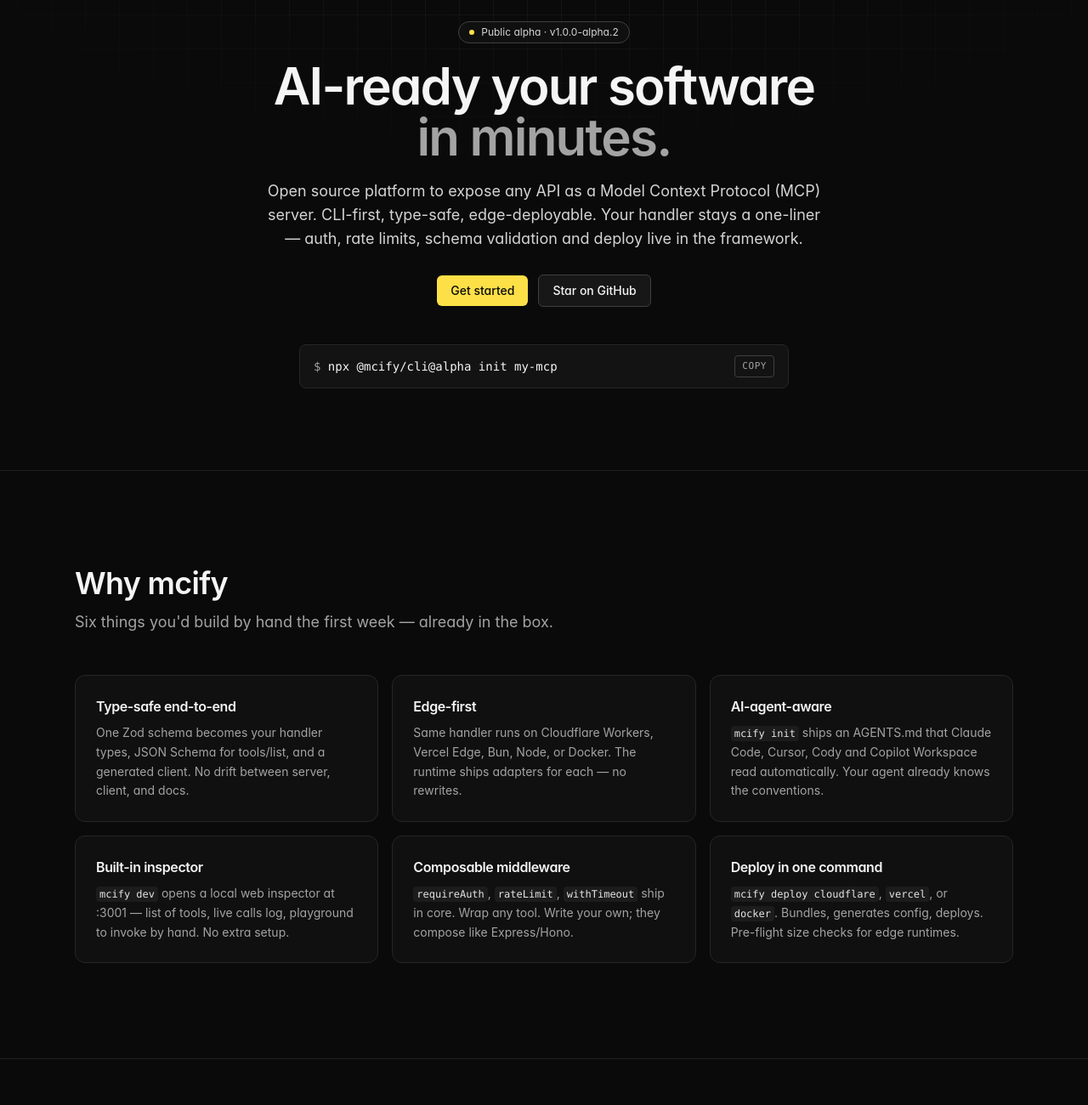
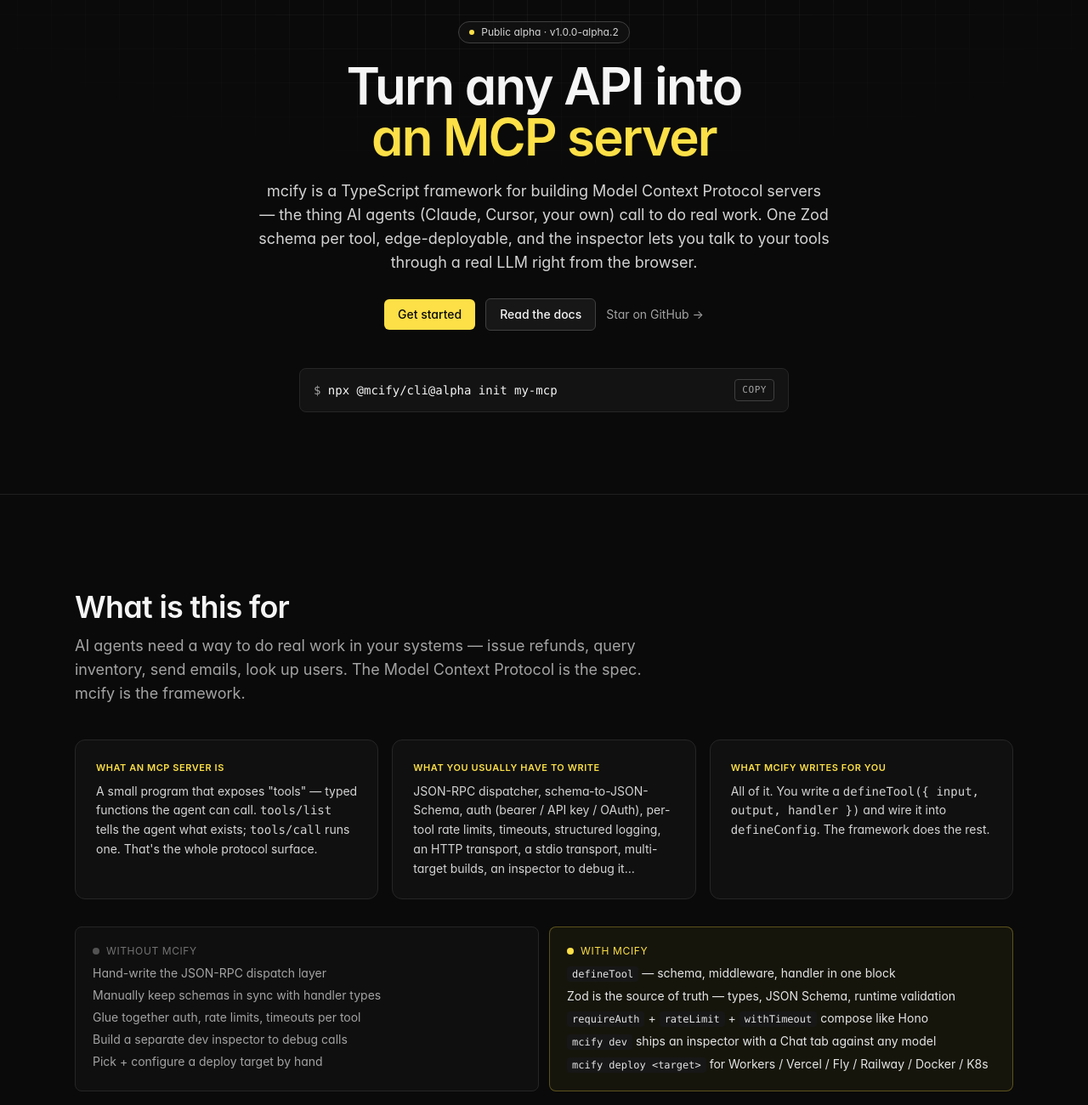
Before and after one commit to Lelemon-studio/mcify, an Astro site in the folder apps/web/: page / in a window 1280 px wide. Shown: the part 160-1460 px from the top of the page at 85% size. Built offline with nearby package versions, Linux system fonts and the light colour scheme; Astro itself is replaced by a stand-in of ours; no server answers; a web font is replaced by a local one.

Commit message:
feat(web): friendlier landing — explain what mcify does, link docs
Hero rewritten to explain the actual job ("Turn any API into an MCP
server") instead of the vague "AI-ready your software." Subheading
now names the protocol (MCP), names the consumers (Claude, Cursor,
your own agents), and points at the inspector's chat tab. Buttons
land on docs.mcify.dev/start/install/ instead of an in-page anchor.

New WhatIsMcp section between Hero and Features. Three short cards —
"what an MCP server is" / "what you usually have to write" / "what
mcify writes for you" — followed by a side-by-side "without mcify
vs with mcify" so the value-add is visible in 5 seconds.

Examples updated: Bsale and Fintoc are now `available` (not planned),
linking to their actual GitHub paths. Khipu summary tightened.

CTA gains a docs.mcify.dev anchor + a footnote pointing at
/llms-full.txt and the AI-ready prompts now that the docs site is
live. Nav's Docs link goes to docs.mcify.dev (was the README).

```diff
--- a/apps/web/src/components/CTA.astro
+++ b/apps/web/src/components/CTA.astro
@@ -6,18 +6,33 @@
     <div class="rounded-2xl border border-ink-800 bg-gradient-to-br from-ink-900 to-ink-950 p-10 text-center md:p-14">
       <h2 class="text-2xl font-semibold tracking-tight2 md:text-3xl">Try it in 60 seconds</h2>
       <p class="mx-auto mt-3 max-w-xl text-sm text-ink-400">
-        Public alpha. Apache 2.0. Built for LATAM developers and any team with a TypeScript backend that wants to expose itself to AI agents the right way.
+        Public alpha. Apache 2.0. Built for any team with a TypeScript backend that
+        wants to expose itself to AI agents the right way.
       </p>
       <div class="mx-auto mt-6 max-w-md rounded-lg border border-ink-800 bg-ink-950/80 px-4 py-3 text-left font-mono text-sm">
         <span class="text-ink-500">$</span> npx @mcify/cli@alpha init my-mcp
       </div>
       <div class="mt-6 flex flex-col items-center gap-3 md:flex-row md:justify-center">
-        <a class="btn-primary" href="https://github.com/Lelemon-studio/mcify" rel="noreferrer noopener" target="_blank">
+        <a class="btn-primary" href="https://docs.mcify.dev/start/install/">Read the docs</a>
+        <a
+          class="btn-secondary"
+          href="https://github.com/Lelemon-studio/mcify"
+          rel="noreferrer noopener"
+          target="_blank"
+        >
           View on GitHub
         </a>
-        <a class="btn-secondary" href="https://www.npmjs.com/package/@mcify/cli" rel="noreferrer noopener" target="_blank">
-          @mcify/cli on npm
-        </a>
+      </div>
+
+      <div class="mt-8 border-t border-ink-800 pt-6">
+        <p class="mx-auto max-w-2xl text-xs text-ink-500">
+          The whole docs site is also available as
+          <a class="text-accent hover:underline" href="https://docs.mcify.dev/llms-full.txt">/llms-full.txt</a>
+          — paste that URL into Claude or Cursor and the model has every page in context.
+          Try the
+          <a class="text-accent hover:underline" href="https://docs.mcify.dev/prompts/how-to-use/">copy-paste AI prompts</a>
+          for adding tools and wrapping APIs.
+        </p>
       </div>
     </div>
   </div>
--- a/apps/web/src/components/Examples.astro
+++ b/apps/web/src/components/Examples.astro
@@ -2,24 +2,24 @@
 const examples = [
   {
     name: 'Khipu',
-    summary: 'Chilean payment links — sandbox-ready reference connector with two tools and a Zod-validated client.',
+    summary: 'Chilean payment links — two tools (create, status), bearer auth, fetch-mocked tests. The canonical "wrap a payment API" reference.',
     href: 'https://github.com/Lelemon-studio/mcify/tree/main/packages/examples/khipu',
     template: 'mcify init my-server --template example-khipu',
     status: 'available',
   },
   {
     name: 'Bsale',
-    summary: 'Chilean DTE / billing — emit invoices, list documents, look up clients.',
-    href: '#',
+    summary: 'Chilean DTE / facturación electrónica — four tools: emit_dte, list_invoices, get_invoice, list_clients. Lower rate-limit on emit because DTEs have legal weight.',
+    href: 'https://github.com/Lelemon-studio/mcify/tree/main/packages/examples/bsale',
     template: '',
-    status: 'planned',
+    status: 'available',
   },
   {
     name: 'Fintoc',
-    summary: 'Banking aggregation across Chile and Mexico — list accounts, list movements, balances.',
-    href: '#',
+    summary: 'Open banking for Chile and México — list accounts, list movements, get balance. Two-credential auth: org secret_key on the server, per-user link_token as a tool input.',
+    href: 'https://github.com/Lelemon-studio/mcify/tree/main/packages/examples/fintoc',
     template: '',
-    status: 'planned',
+    status: 'available',
   },
 ];
 ---
@@ -45,7 +45,9 @@
           <p class="mb-4 flex-1 text-sm leading-relaxed text-ink-400">{e.summary}</p>
           {e.status === 'available' ? (
             <>
-              <code class="mb-3 block overflow-x-auto rounded-md bg-ink-950 p-2 font-mono text-[11.5px] text-ink-200">{e.template}</code>
+              {e.template && (
+                <code class="mb-3 block overflow-x-auto rounded-md bg-ink-950 p-2 font-mono text-[11.5px] text-ink-200">{e.template}</code>
+              )}
               <a class="text-xs text-accent hover:underline" href={e.href} rel="noreferrer noopener" target="_blank">
                 Source on GitHub →
               </a>
--- a/apps/web/src/components/Hero.astro
+++ b/apps/web/src/components/Hero.astro
@@ -15,25 +15,27 @@
       </div>
 
       <h1 class="text-4xl font-semibold tracking-tight3 md:text-6xl">
-        AI-ready your software<br />
-        <span class="text-ink-400">in minutes.</span>
+        Turn any API into<br />
+        <span class="text-accent">an MCP server</span>
       </h1>
 
       <p class="max-w-2xl text-base text-ink-300 md:text-lg">
-        Open source platform to expose any API as a Model Context Protocol (MCP) server.
-        CLI-first, type-safe, edge-deployable. Your handler stays a one-liner — auth,
-        rate limits, schema validation and deploy live in the framework.
+        mcify is a TypeScript framework for building Model Context Protocol servers — the
+        thing AI agents (Claude, Cursor, your own) call to do real work. One Zod schema
+        per tool, edge-deployable, and the inspector lets you talk to your tools through
+        a real LLM right from the browser.
       </p>
 
       <div class="mt-2 flex flex-col items-start gap-3 md:flex-row md:items-center">
-        <a class="btn-primary" href="#quick-start">Get started</a>
+        <a class="btn-primary" href="https://docs.mcify.dev/start/install/">Get started</a>
+        <a class="btn-secondary" href="https://docs.mcify.dev">Read the docs</a>
         <a
-          class="btn-secondary"
+          class="text-sm text-ink-400 hover:text-ink-100"
           href="https://github.com/Lelemon-studio/mcify"
           rel="noreferrer noopener"
           target="_blank"
         >
-          Star on GitHub
+          Star on GitHub →
         </a>
       </div>
 
--- a/apps/web/src/components/Nav.astro
+++ b/apps/web/src/components/Nav.astro
@@ -24,10 +24,8 @@
         npm
       </a>
       <a
-        href="https://github.com/Lelemon-studio/mcify#readme"
+        href="https://docs.mcify.dev"
         class="rounded-md px-3 py-1.5 text-sm text-ink-300 hover:bg-ink-800 hover:text-ink-100"
-        rel="noreferrer noopener"
-        target="_blank"
       >
         Docs
       </a>
--- /dev/null
+++ b/apps/web/src/components/WhatIsMcp.astro
@@ -0,0 +1,69 @@
+---
+const facts = [
+  {
+    label: 'What an MCP server is',
+    body:
+      'A small program that exposes "tools" — typed functions the agent can call. <code>tools/list</code> tells the agent what exists; <code>tools/call</code> runs one. That\'s the whole protocol surface.',
+  },
+  {
+    label: 'What you usually have to write',
+    body:
+      'JSON-RPC dispatcher, schema-to-JSON-Schema, auth (bearer / API key / OAuth), per-tool rate limits, timeouts, structured logging, an HTTP transport, a stdio transport, multi-target builds, an inspector to debug it…',
+  },
+  {
+    label: 'What mcify writes for you',
+    body:
+      'All of it. You write a <code>defineTool({ input, output, handler })</code> and wire it into <code>defineConfig</code>. The framework does the rest.',
+  },
+];
+---
+
+<section class="section border-t border-ink-800/80">
+  <div class="container-wide">
+    <div class="mb-10">
+      <h2 class="section-title">What is this for</h2>
+      <p class="section-lead">
+        AI agents need a way to do real work in your systems — issue refunds, query inventory,
+        send emails, look up users. The Model Context Protocol is the spec. mcify is the framework.
+      </p>
+    </div>
+
+    <div class="grid gap-4 md:grid-cols-3">
+      {facts.map((f) => (
+        <div class="card">
+          <div class="mb-2 text-[11px] font-semibold uppercase tracking-wider text-accent">{f.label}</div>
+          <p class="text-sm leading-relaxed text-ink-300" set:html={f.body}></p>
+        </div>
+      ))}
+    </div>
+
+    <div class="mt-8 grid gap-3 md:grid-cols-2">
+      <div class="rounded-lg border border-ink-800 bg-ink-900/40 p-5">
+        <div class="mb-2 flex items-center gap-2 text-xs uppercase tracking-wider text-ink-500">
+          <span class="inline-block h-2 w-2 rounded-full bg-ink-600"></span>
+          Without mcify
+        </div>
+        <ul class="space-y-1.5 text-sm text-ink-400">
+          <li>Hand-write the JSON-RPC dispatch layer</li>
+          <li>Manually keep schemas in sync with handler types</li>
+          <li>Glue together auth, rate limits, timeouts per tool</li>
+          <li>Build a separate dev inspector to debug calls</li>
+          <li>Pick + configure a deploy target by hand</li>
+        </ul>
+      </div>
+      <div class="rounded-lg border border-accent/30 bg-accent/5 p-5">
+        <div class="mb-2 flex items-center gap-2 text-xs uppercase tracking-wider text-accent">
+          <span class="inline-block h-2 w-2 rounded-full bg-accent"></span>
+          With mcify
+        </div>
+        <ul class="space-y-1.5 text-sm text-ink-200">
+          <li><code class="rounded bg-ink-900 px-1.5 py-0.5 text-[12px]">defineTool</code> — schema, middleware, handler in one block</li>
+          <li>Zod is the source of truth — types, JSON Schema, runtime validation</li>
+          <li><code class="rounded bg-ink-900 px-1.5 py-0.5 text-[12px]">requireAuth</code> + <code class="rounded bg-ink-900 px-1.5 py-0.5 text-[12px]">rateLimit</code> + <code class="rounded bg-ink-900 px-1.5 py-0.5 text-[12px]">withTimeout</code> compose like Hono</li>
+          <li><code class="rounded bg-ink-900 px-1.5 py-0.5 text-[12px]">mcify dev</code> ships an inspector with a Chat tab against any model</li>
+          <li><code class="rounded bg-ink-900 px-1.5 py-0.5 text-[12px]">mcify deploy &lt;target&gt;</code> for Workers / Vercel / Fly / Railway / Docker / K8s</li>
+        </ul>
+      </div>
+    </div>
+  </div>
+</section>
--- a/apps/web/src/pages/index.astro
+++ b/apps/web/src/pages/index.astro
@@ -2,6 +2,7 @@
 import Layout from '../layouts/Layout.astro';
 import Nav from '../components/Nav.astro';
 import Hero from '../components/Hero.astro';
+import WhatIsMcp from '../components/WhatIsMcp.astro';
 import Features from '../components/Features.astro';
 import Showcase from '../components/Showcase.astro';
 import QuickStart from '../components/QuickStart.astro';
@@ -14,6 +15,7 @@
   <Nav />
   <main>
     <Hero />
+    <WhatIsMcp />
     <Features />
     <Showcase />
     <QuickStart />
```
